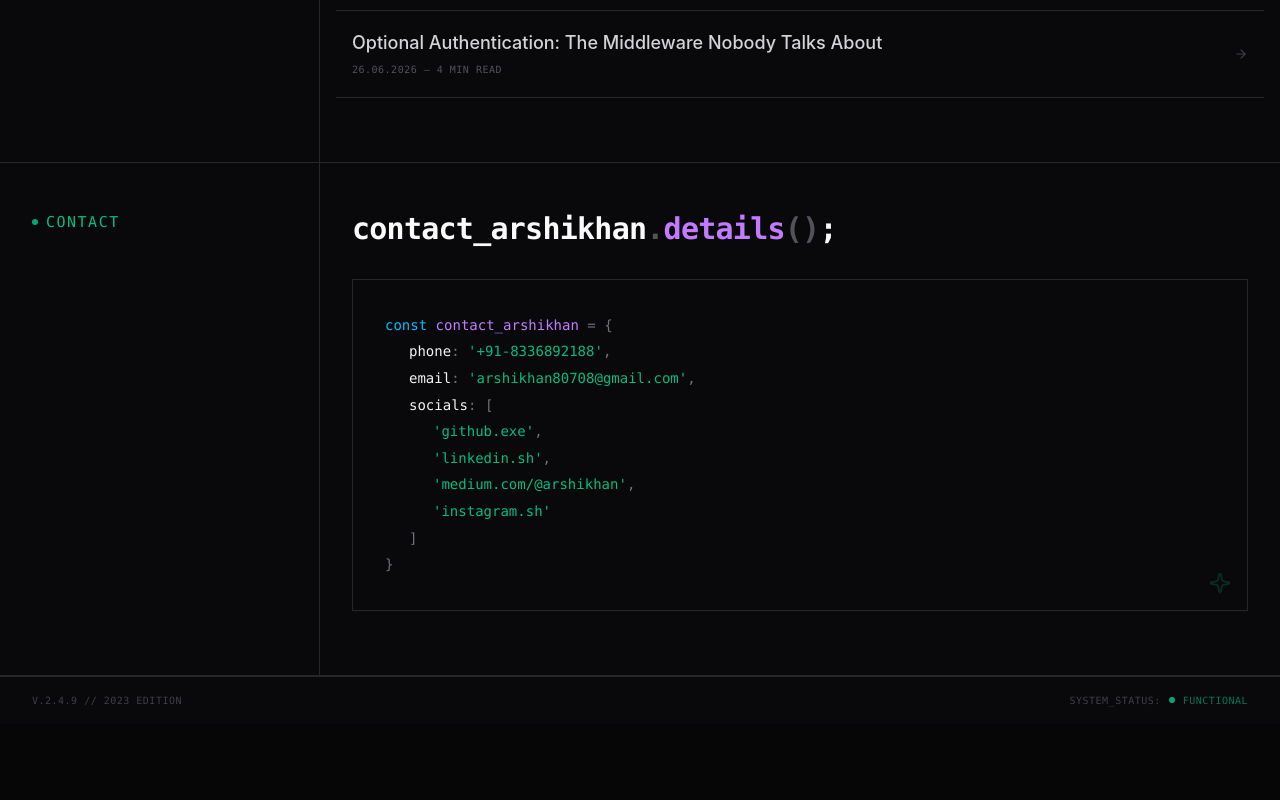
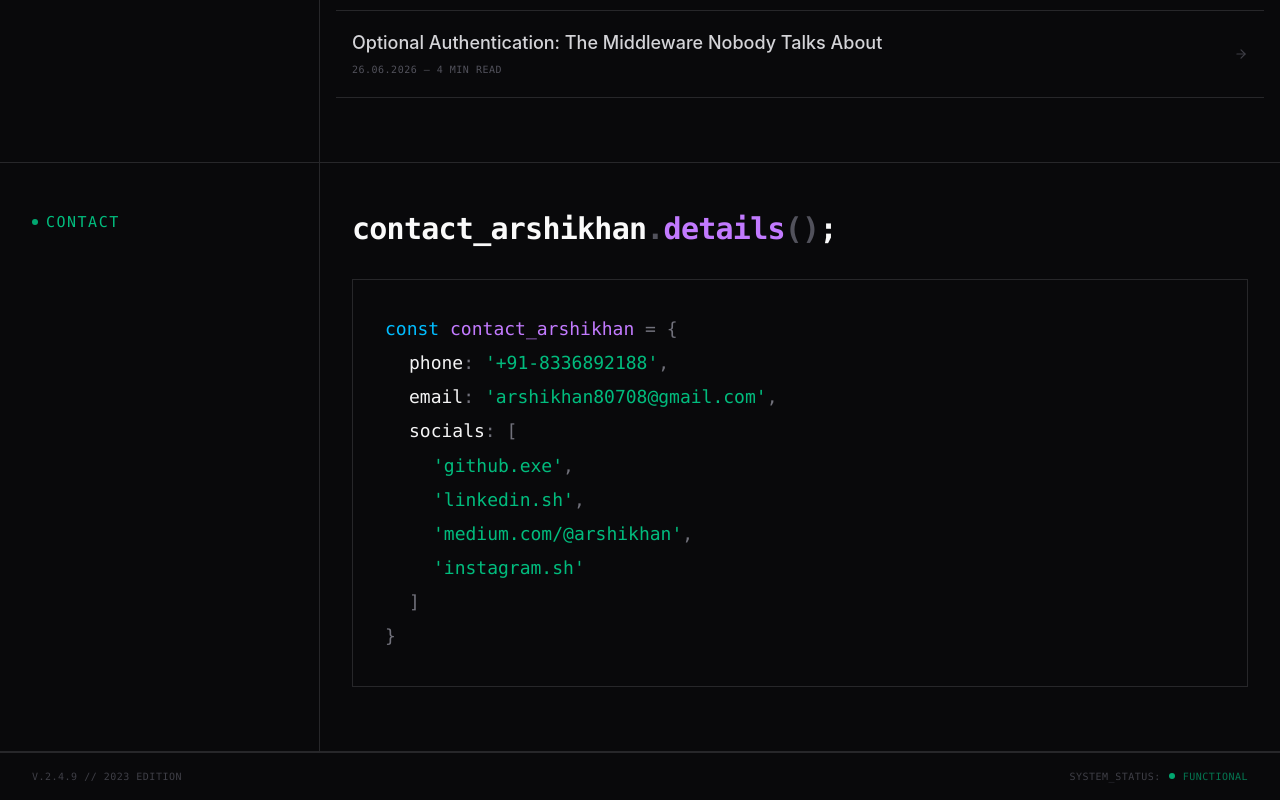
Before and after one commit to Khan30-ai/Portfolio, a React (Vite) app: page / in a window 1280 px wide. Shown: the part 3390-4190 px from the top of the page. Before the commit the page ends 4114 px from the top, so only its background shows below. Built offline with nearby package versions, Linux system fonts and the light colour scheme.

Commit message:
changed ui

```diff
--- a/src/components/sections/ContactFooter.jsx
+++ b/src/components/sections/ContactFooter.jsx
@@ -1,17 +1,15 @@
 import React from 'react';
 import GridSection from './GridSection';
-import { Sparkle } from 'lucide-react';
 
 export default function ContactFooter() {
     return (
         <>
             <GridSection title="CONTACT" id="contact">
-                <h2 className="text-2xl md:text-3xl font-mono font-bold tracking-tight text-zinc-50 mb-8 break-all">
+                <h2 className="text-2xl md:text-3xl font-mono font-bold tracking-tight text-zinc-50 mb-8 break-all flex flex-wrap">
                     contact_arshikhan<span className="text-zinc-600">.</span><span className="text-purple-400">details</span><span className="text-zinc-600">()</span>;
                 </h2>
 
-                <div className="relative border border-zinc-800 p-5 md:p-8 font-mono text-[13px] md:text-sm leading-[1.9] overflow-x-auto">
-                    <Sparkle className="absolute bottom-4 right-4 text-emerald-500/20" size={22} />
+                <div className="relative border border-zinc-800 p-5 md:p-8 font-mono text-[12px] md:text-lg leading-[1.9] overflow-x-auto">
 
                     <div>
                         <span className="text-sky-400">const</span>{' '}
@@ -30,14 +28,13 @@ export default function ContactFooter() {
 
                     </div>
 
-                    <div className="pl-4 md:pl-6">
+                    <div className="pl-4 md:pl-6 whitespace-nowrap">
                         <span className="text-zinc-100">email</span>
-                        <span className="text-zinc-500">:</span>{' '}
+                        <span className="text-zinc-500">: </span>
                         <a href="mailto:arshikhan80708@gmail.com" className="text-emerald-500 hover:text-emerald-400 transition-colors">
                             'arshikhan80708@gmail.com'
                         </a>
-                        <span className="text-zinc-500">,</span>{' '}
-
+                        <span className="text-zinc-500">,</span>
                     </div>
 
                     <div className="pl-4 md:pl-6">
```
